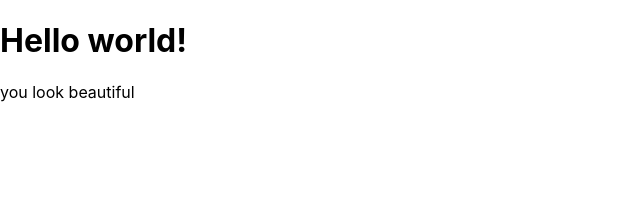
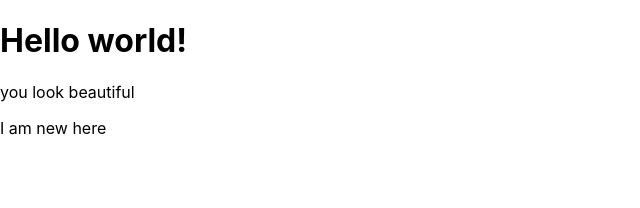
Before and after one commit to arturasgusevas/react-fundamentals-app, a React (Create React App) app: page / in a window 1280 px wide. Shown: the top 208 px of the page, without its empty margins (0-640 px from the left). Built offline with nearby package versions, Linux system fonts and the light colour scheme.

Commit message:
first React component

```diff
--- a/src/App.js
+++ b/src/App.js
@@ -1,5 +1,12 @@
 import logo from './logo.svg';
 import './App.css';
+
+const FirstReactComponent = () => {
+  return(
+    <p>I am new here</p>
+  )
+}
+
 
 function App() {
   return (
@@ -10,6 +17,7 @@ function App() {
       <p>
         you look beautiful
       </p>
+      <FirstReactComponent />
     </>
   );
 }
```
